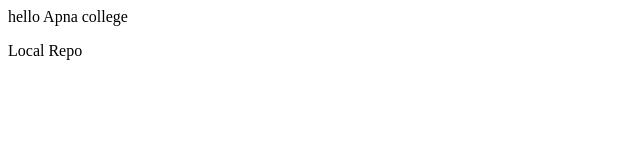
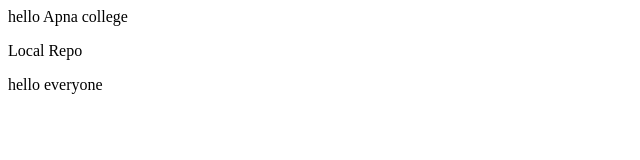
Before and after one commit to VinayMaddela097/localRepo1, a plain HTML site: page index.html in a window 1280 px wide. Shown: the whole page, without its empty margins (0-640 px from the left). Drawn offline with Linux system fonts and the light colour scheme.

Commit message:
updated on index file

```diff
--- a/index.html
+++ b/index.html
@@ -1,2 +1,5 @@
 <p>hello Apna college</p>
 <p> Local Repo</p>
+<p>
+    hello everyone
+</p>
```
